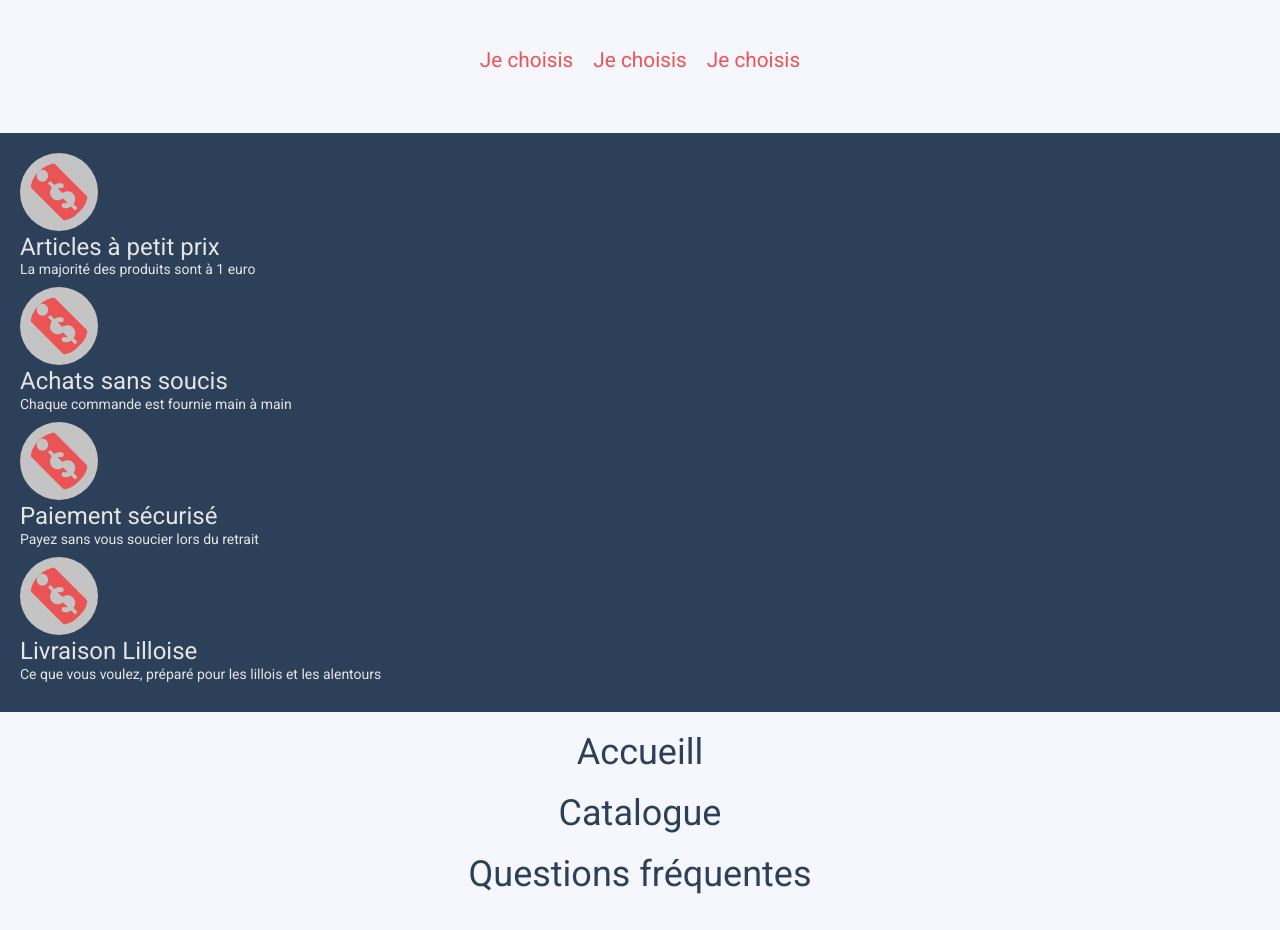
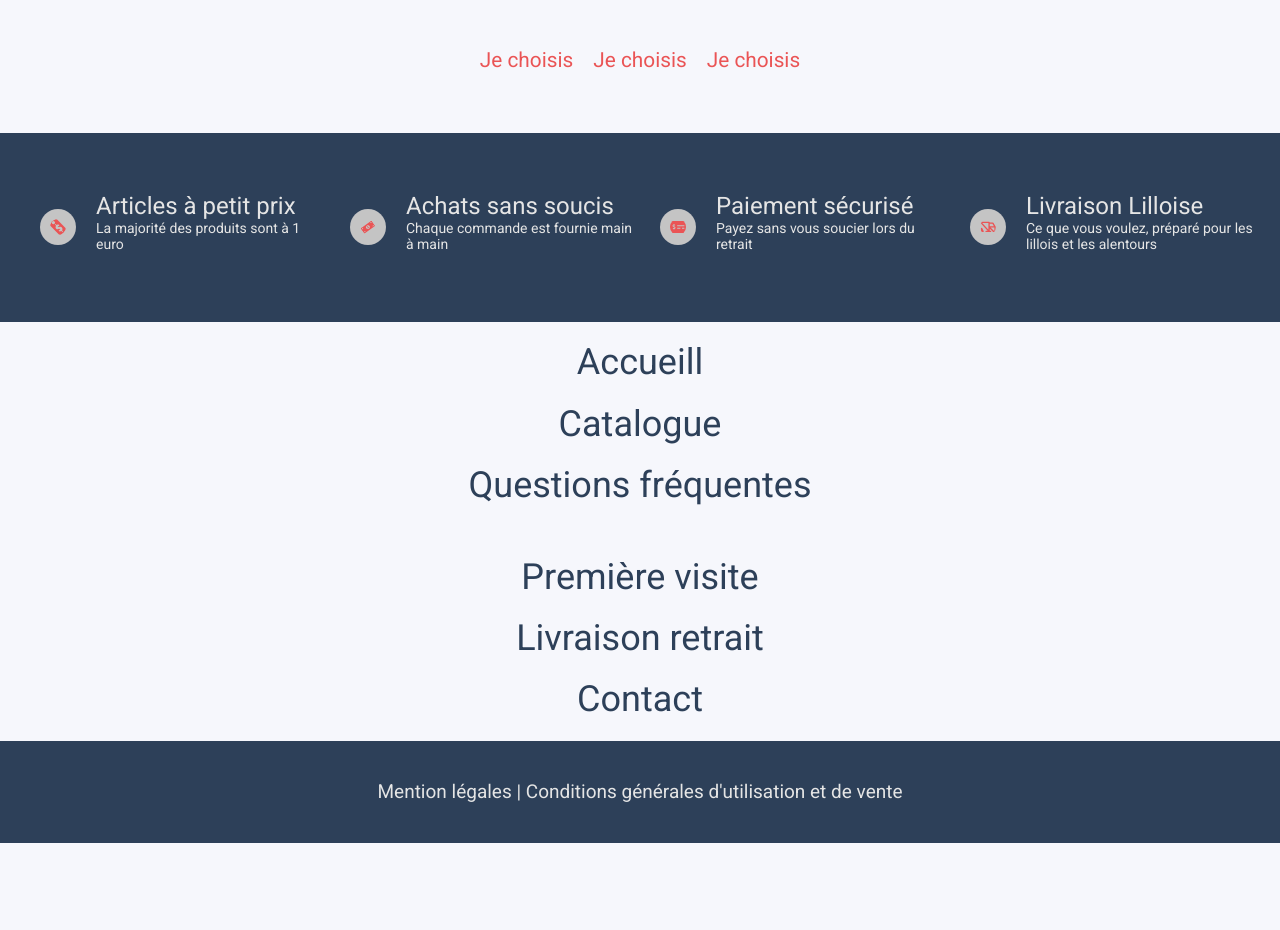
Before and after one commit to Dsaquel/prixba, a website: page src/index.html in a window 1280 px wide. Shown: the part 2060-2990 px from the top of the page. After the commit the page ends 2903 px from the top, so only its background shows below. Drawn offline with nearby package versions, Linux system fonts and the light colour scheme.

Commit message:
:iphone: style(footer): add responsive for all devices

```diff
--- a/src/index.html
+++ b/src/index.html
@@ -224,7 +224,7 @@
       </div>
 
       <div class="step-footer">
-        <img src="./assets/icons/price-tag.svg" />
+        <img src="./assets/icons/money-bill.svg" />
         <div class="step-footer-info">
           <h2>Achats sans soucis</h2>
           <div>Chaque commande est fournie main à main</div>
@@ -232,7 +232,7 @@
       </div>
 
       <div class="step-footer">
-        <img src="./assets/icons/price-tag.svg" />
+        <img src="./assets/icons/credit-card.svg" />
         <div class="step-footer-info">
           <h2>Paiement sécurisé</h2>
           <div>Payez sans vous soucier lors du retrait</div>
@@ -240,7 +240,7 @@
       </div>
 
       <div class="step-footer">
-        <img src="./assets/icons/price-tag.svg" />
+        <img src="./assets/icons/truck.svg" />
         <div class="step-footer-info">
           <h2>Livraison Lilloise</h2>
           <div>
@@ -248,8 +248,8 @@
           </div>
         </div>
       </div>
+
     </div>
-
     <div class="middle">
       <div class="left">
         <a href="">Accueill</a>
--- a/src/styles/scss/desktop.scss
+++ b/src/styles/scss/desktop.scss
@@ -1,6 +1,5 @@
 // styles for desktop
 @media screen and (min-width: 992px) {
-
   .desktop {
     display: block !important;
   }
@@ -9,7 +8,34 @@
     .left {
       display: flex;
     }
+  }
+}
 
+// footer responsive laptops tablets
+@media screen and (min-width: 768px) {
+  footer {
+    .top {
+      display: flex;
+      justify-content: space-evenly;
+      .step-footer {
+        display: flex;
+        align-items: center;
+        h2 {
+          margin-bottom: 10px;
+        }
+        img {
+          height: 36px;
+          width: 36px;
+          margin: 0px 20px;
+        }
+        width: 200px;
+        word-break: break-word;
+      }
+    }
   }
-
 }
+@media screen and (min-width: 992px) {
+  footer > .top > .step-footer {
+    width: 400px;
+  }
+}
--- a/src/styles/scss/footer.scss
+++ b/src/styles/scss/footer.scss
@@ -10,12 +10,15 @@ footer {
   gap: 20px;
   .top {
     grid-area: top;
-    padding: 20px;
+    padding: 60px 20px;
     height: max-content;
     color: $color-text-footer;
     background-color: $color-blue;
+
     .step-footer {
       img {
+        width: 94px;
+        height: 94px;
         background-color: $color-bg-footer-img;
         border-radius: 50%;
         padding: 10px;
@@ -45,6 +48,7 @@ footer {
       }
     }
   }
+
   .bottom {
     grid-area: bottom;
     text-align: center;
@@ -61,3 +65,5 @@ footer {
     }
   }
 }
+
+// 650px => desktop
```
Also changed, not shown: src/styles/css/main.css, 1 other file.
